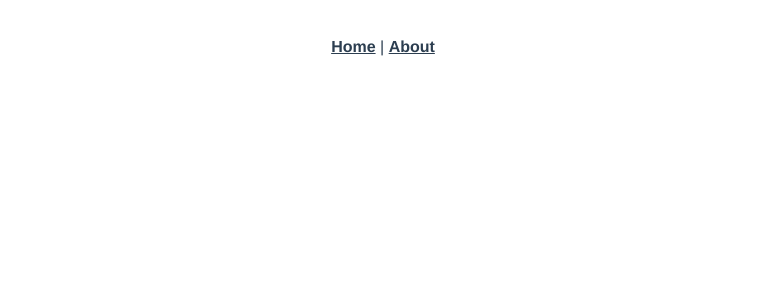
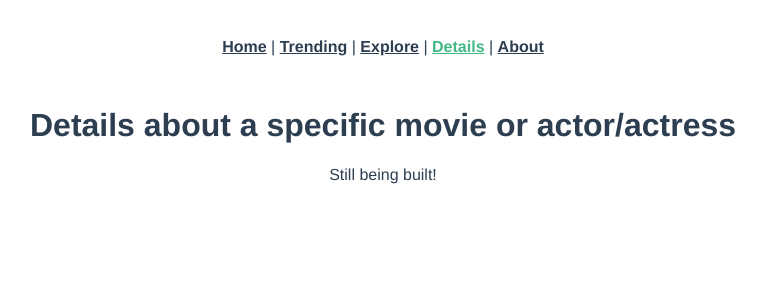
Before and after one commit to dseaberg/html130-course-project, a Vue app: page /#/details in a window 1280 px wide. Before the commit this address had no page. Shown: the top 300 px of the page, without its empty margins (257-1023 px from the left). Built offline with nearby package versions, Linux system fonts and the light colour scheme.

Commit message:
Create initial pages that are empty except for a dummy header.

```diff
--- a/src/App.vue
+++ b/src/App.vue
@@ -1,6 +1,9 @@
 <template>
   <div id="nav">
     <router-link to="/">Home</router-link> |
+    <router-link to="/trending">Trending</router-link> |
+    <router-link to="/explore">Explore</router-link> |
+    <router-link to="/details">Details</router-link> |
     <router-link to="/about">About</router-link>
   </div>
   <router-view/>
--- a/src/router/index.js
+++ b/src/router/index.js
@@ -1,5 +1,9 @@
 import { createRouter, createWebHashHistory } from 'vue-router'
 import Home from '../views/Home.vue'
+import About from '../views/About.vue'
+import Explore from '../views/Explore.vue'
+import Details from '../views/Details.vue'
+import Trending from '../views/Trending.vue'
 
 const routes = [
   {
@@ -10,12 +14,22 @@ const routes = [
   {
     path: '/about',
     name: 'About',
-    // route level code-splitting
-    // this generates a separate chunk (about.[hash].js) for this route
-    // which is lazy-loaded when the route is visited.
-    component: function () {
-      return import(/* webpackChunkName: "about" */ '../views/About.vue')
-    }
+    component: About
+  },
+  {
+    path: '/explore',
+    name: 'Explore',
+    component: Explore
+  },
+  {
+    path: '/details',
+    name: 'Details',
+    component: Details
+  },
+  {
+    path: '/trending',
+    name: 'Trending',
+    component: Trending
   }
 ]
 
--- /dev/null
+++ b/src/views/Details.vue
@@ -0,0 +1,4 @@
+<template>
+  <h1>Details about a specific movie or actor/actress</h1>
+  <p>Still being built!</p>
+</template>
--- /dev/null
+++ b/src/views/Explore.vue
@@ -0,0 +1,4 @@
+<template>
+  <h1>Searching for things</h1>
+  <p>Try again tomorrow</p>
+</template>
--- a/src/views/Home.vue
+++ b/src/views/Home.vue
@@ -1,18 +1,6 @@
 <template>
   <div class="home">
-    <img alt="Vue logo" src="../assets/logo.png">
-    <HelloWorld msg="Welcome to Your Vue.js App"/>
+    <h1>Welcome Home</h1>
+    <p>Some content should probably go here.</p>
   </div>
 </template>
-
-<script>
-// @ is an alias to /src
-import HelloWorld from '@/components/HelloWorld.vue'
-
-export default {
-  name: 'Home',
-  components: {
-    HelloWorld
-  }
-}
-</script>
--- /dev/null
+++ b/src/views/Trending.vue
@@ -0,0 +1,4 @@
+<template>
+  <h1>Lists of trending movies and TV shows</h1>
+  <p>This'll work eventually</p>
+</template>
```
